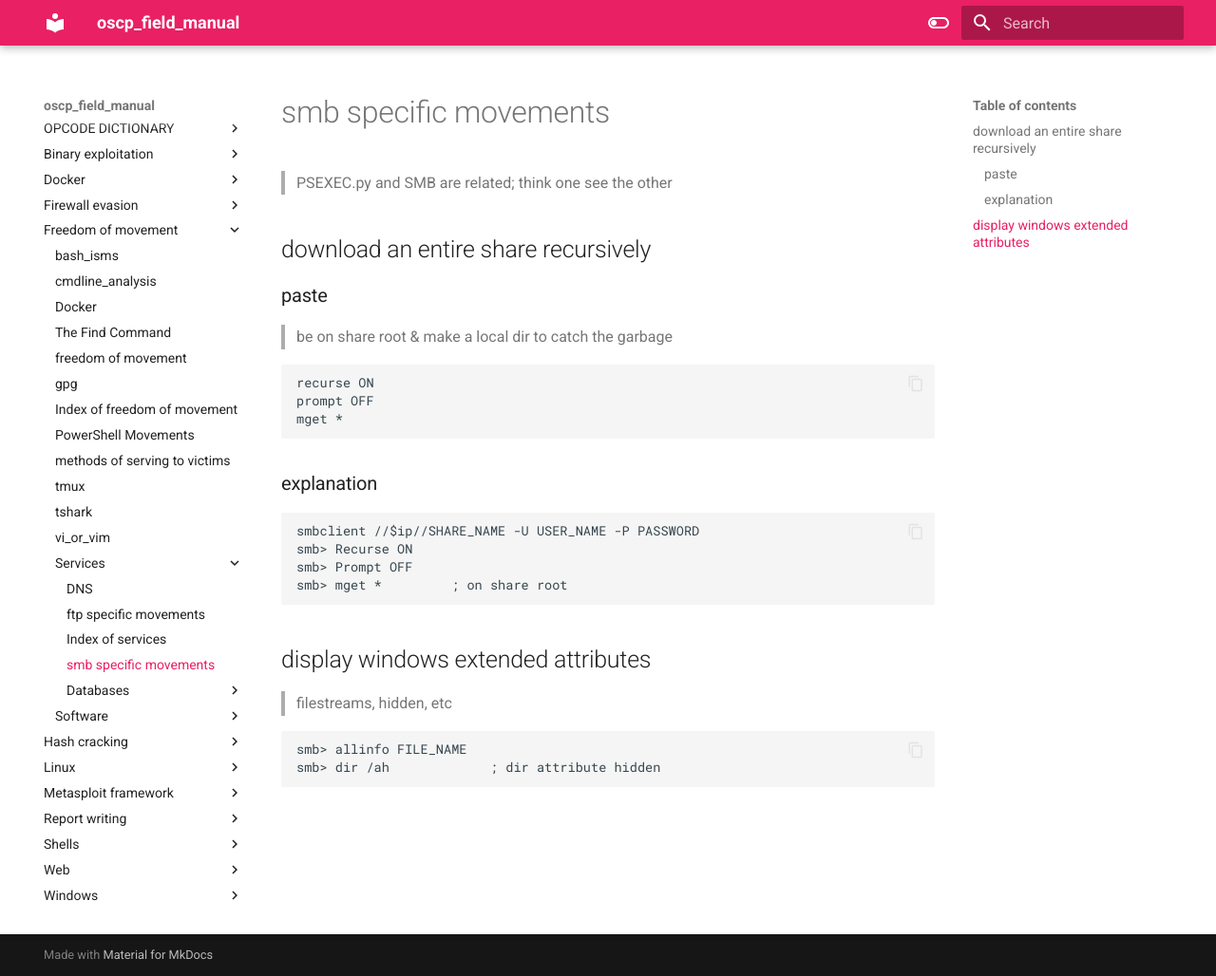
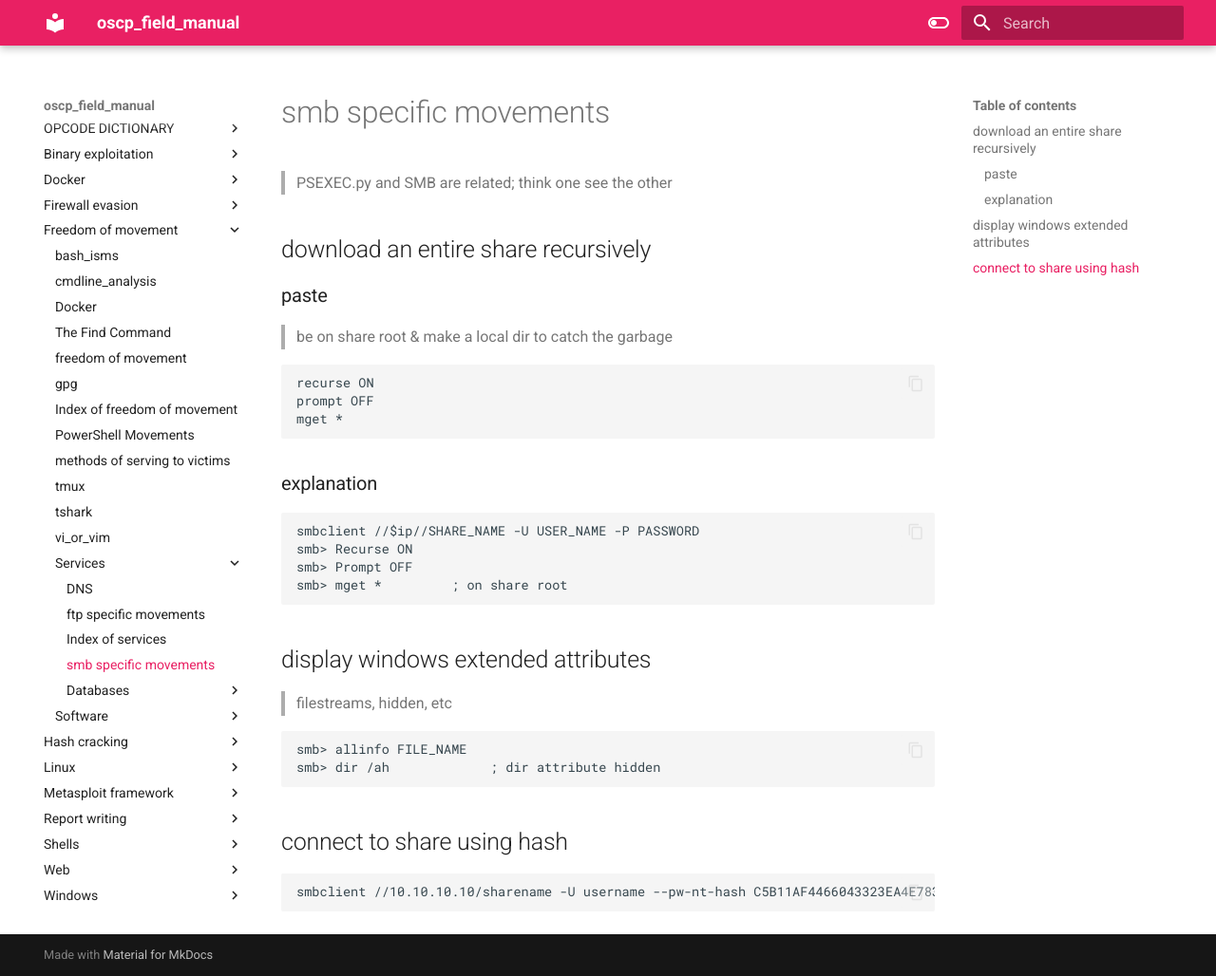
Before and after one commit to invae/oscp_field_manual, an MkDocs documentation site: the page built from docs/freedom_of_movement/services/smb.md, in a window 1280 px wide and 1028 px high. Shown: the whole window at 95% size. Built offline with MkDocs 1.6.1 and Material for MkDocs 9.7.7, drawn with Linux system fonts in a browser that asks for light colours.

Commit message:
ntlm auth for smb client

````diff
--- a/docs/freedom_of_movement/services/smb.md
+++ b/docs/freedom_of_movement/services/smb.md
@@ -32,3 +32,10 @@ smb> mget *  		; on share root
 smb> allinfo FILE_NAME
 smb> dir /ah             ; dir attribute hidden
 ```
+
+
+## connect to share using hash
+
+```
+smbclient //10.10.10.10/sharename -U username --pw-nt-hash C5B11AF4466043323EA4E7838C886C73
+```
````
